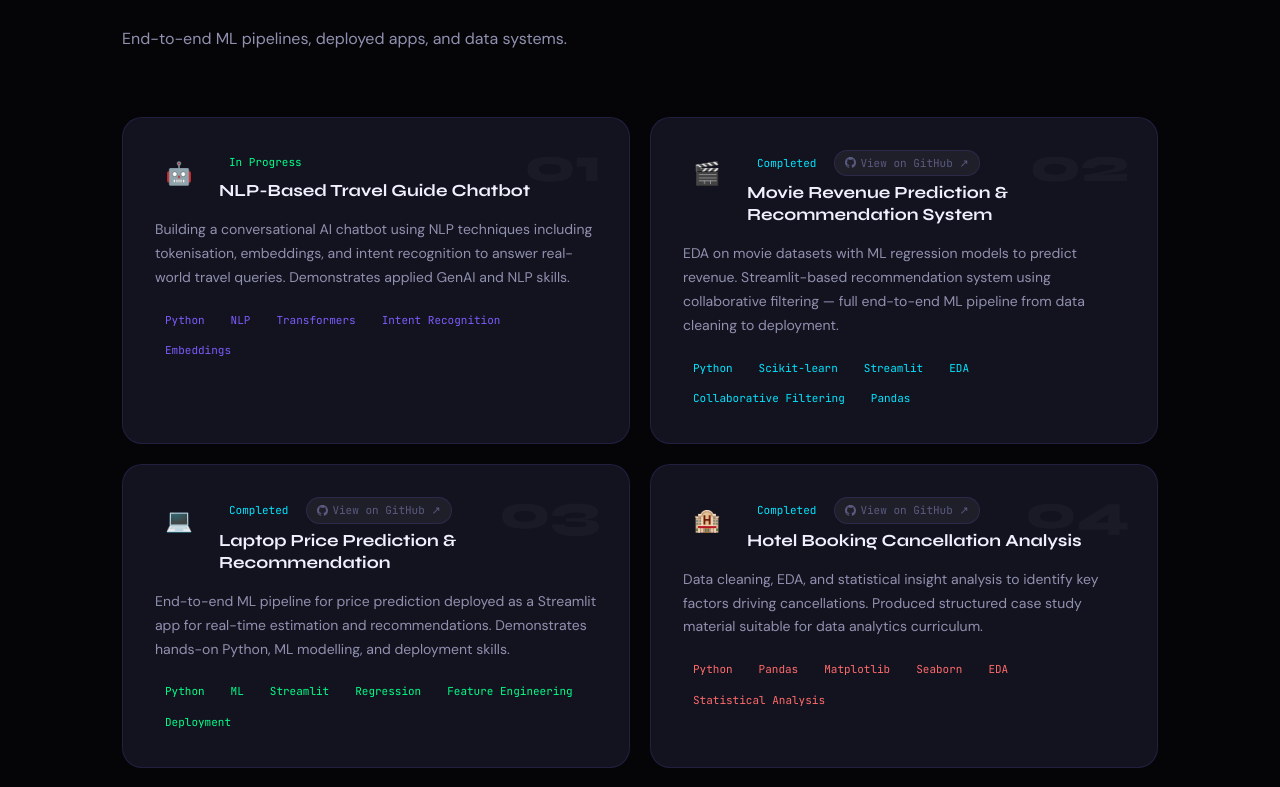
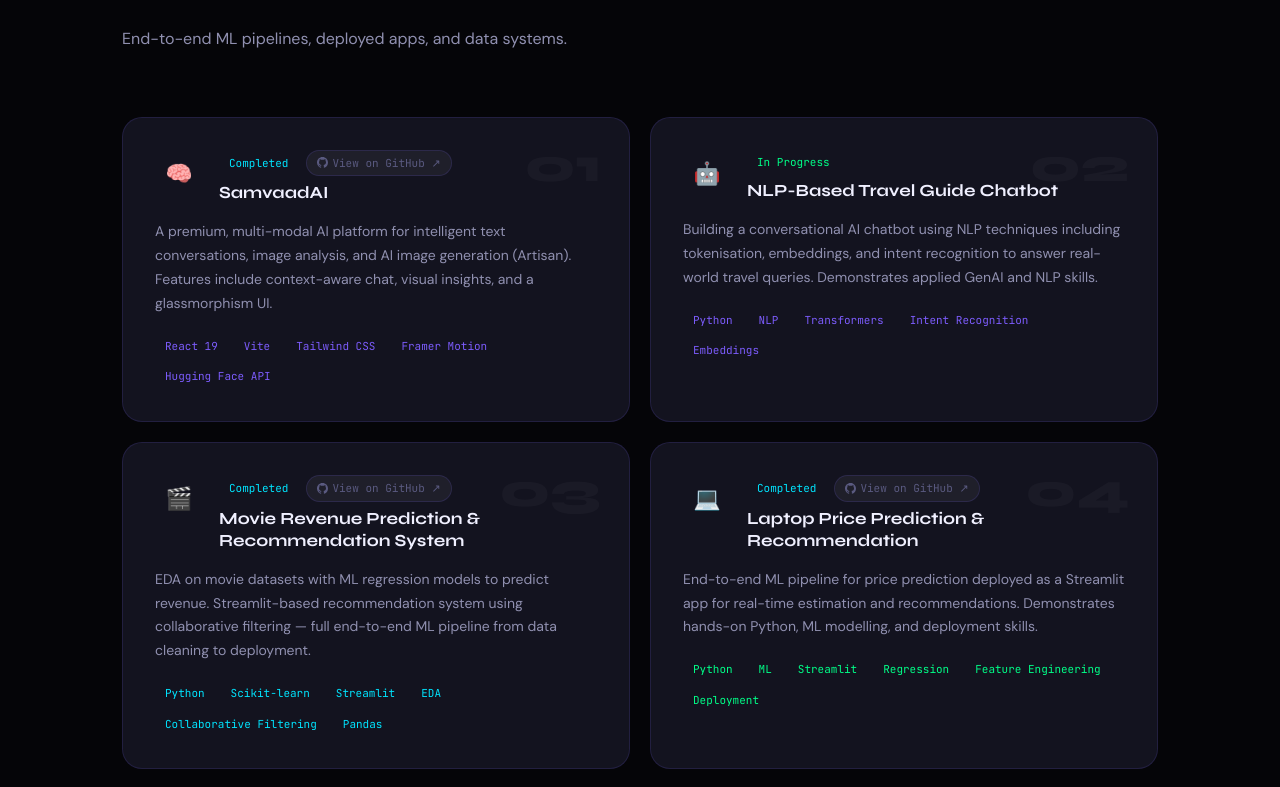
Before and after one commit to yuvrajsinghshek/yuvraj-portfolio, a React (Create React App) app: page / in a window 1280 px wide. Shown: the part 3449-4236 px from the top of the page. Built offline with nearby package versions, Linux system fonts and the light colour scheme.

Commit message:
feat: implement Projects component to showcase portfolio work with interactive cards

```diff
--- a/src/components/Projects.jsx
+++ b/src/components/Projects.jsx
@@ -4,6 +4,17 @@ import { useInView } from '../hooks/useInView';
 const projects = [
   {
     id: 1, num: '01',
+    title: 'SamvaadAI',
+    status: 'Completed', statusColor: 'var(--accent2)',
+    desc: 'A premium, multi-modal AI platform for intelligent text conversations, image analysis, and AI image generation (Artisan). Features include context-aware chat, visual insights, and a glassmorphism UI.',
+    tech: ['React 19', 'Vite', 'Tailwind CSS', 'Framer Motion', 'Hugging Face API'],
+    color: 'var(--accent)',
+    gradient: 'linear-gradient(135deg,rgba(124,92,252,0.15),rgba(0,229,255,0.08))',
+    icon: '🧠',
+    github: 'https://github.com/yuvrajsinghshek/samvaadai.git',
+  },
+  {
+    id: 2, num: '02',
     title: 'NLP-Based Travel Guide Chatbot',
     status: 'In Progress', statusColor: 'var(--accent4)',
     desc: 'Building a conversational AI chatbot using NLP techniques including tokenisation, embeddings, and intent recognition to answer real-world travel queries. Demonstrates applied GenAI and NLP skills.',
@@ -14,7 +25,7 @@ const projects = [
     github: null,
   },
   {
-    id: 2, num: '02',
+    id: 3, num: '03',
     title: 'Movie Revenue Prediction & Recommendation System',
     status: 'Completed', statusColor: 'var(--accent2)',
     desc: 'EDA on movie datasets with ML regression models to predict revenue. Streamlit-based recommendation system using collaborative filtering — full end-to-end ML pipeline from data cleaning to deployment.',
@@ -25,7 +36,7 @@ const projects = [
     github: 'https://github.com/yuvrajsinghshek/movie-recommendation-system-streamlit',
   },
   {
-    id: 3, num: '03',
+    id: 4, num: '04',
     title: 'Laptop Price Prediction & Recommendation',
     status: 'Completed', statusColor: 'var(--accent2)',
     desc: 'End-to-end ML pipeline for price prediction deployed as a Streamlit app for real-time estimation and recommendations. Demonstrates hands-on Python, ML modelling, and deployment skills.',
@@ -36,7 +47,7 @@ const projects = [
     github: 'https://github.com/yuvrajsinghshek/laptop_price_prediction',
   },
   {
-    id: 4, num: '04',
+    id: 5, num: '05',
     title: 'Hotel Booking Cancellation Analysis',
     status: 'Completed', statusColor: 'var(--accent2)',
     desc: 'Data cleaning, EDA, and statistical insight analysis to identify key factors driving cancellations. Produced structured case study material suitable for data analytics curriculum.',
```
